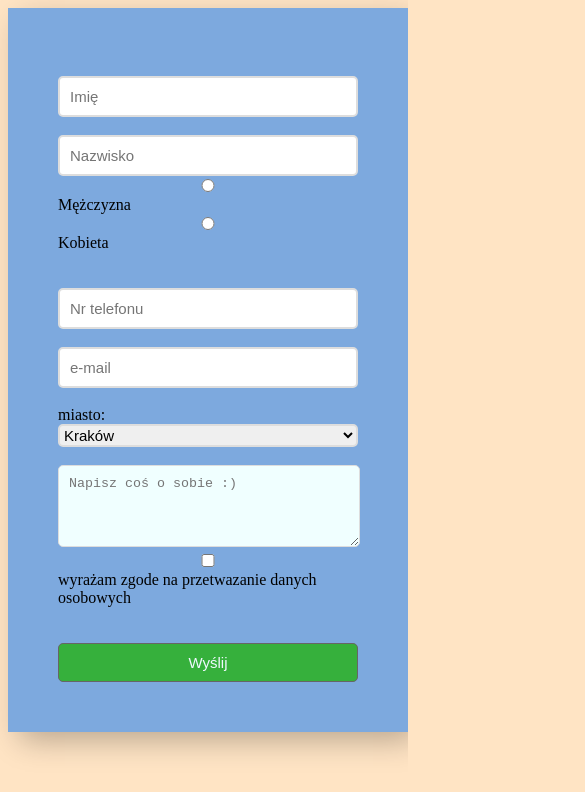
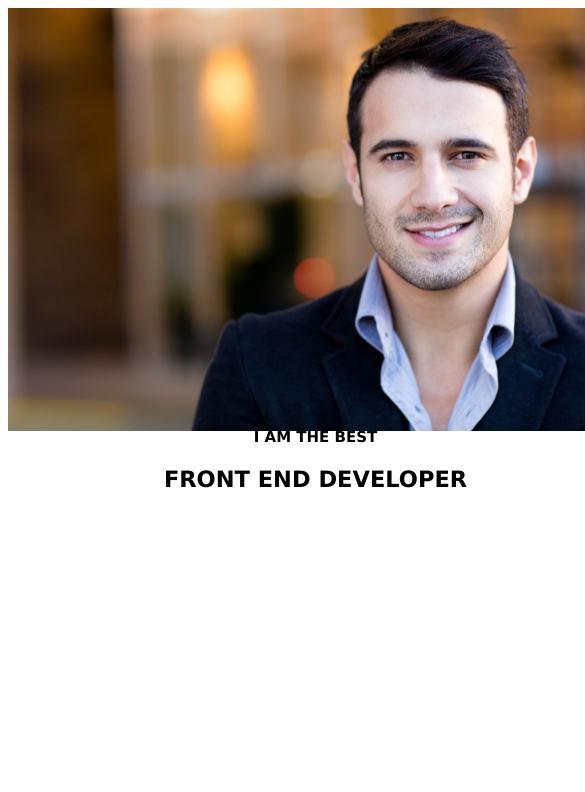
Before and after one commit to mikello88/mikello88.github.io, a plain HTML site: page index.html in a window 390 px wide. Shown: the top 792 px of the page, 585 px wide, since content can reach past the window. Drawn offline with Linux system fonts and the light colour scheme.

Commit message:
responsive

```diff
--- a/css/style.css
+++ /dev/null
@@ -1,55 +0,0 @@
-body {
-    background-color: bisque;
-}
-
-#container {
-    margin-left: auto;
-    margin-right: auto;
-    padding: 50px;
-    width: 300px;
-    background-color: #7da9de;
-    -webkit-box-shadow: 10px 10px 29px -2px rgba(0,0,0,0.28);
-    -moz-box-shadow: 10px 10px 29px -2px rgba(0,0,0,0.28);
-    box-shadow: 10px 10px 29px -2px rgba(0,0,0,0.28);
-}
-
-input {
-    width: 300px;
-    padding: 10px;
-    margin-left: auto;
-    margin-right: auto;
-    color: black;
-    border: 2px solid #ddd;
-    border-radius: 5px;
-    font-size: 15px;
-    box-sizing: border-box;
-}
-
-select {
-    width: 300px;
-    border: 2px solid #ddd;
-    border-radius: 5px;
-    font-size: 15px;
-    color: black;
-    line-height: 6px;
-
-}
-
-textarea {
-    background-color: azure;
-    color: black;
-    width: 280px;
-    padding: 10px;
-    margin-left: auto;
-    margin-right: auto;
-    border: 1px solid #ddd;
-    border-radius: 5px
-}
-
-input[type=submit] {
-    width: 300px;
-    border: 1px solid #666;
-    border-radius: 5px;
-    color: aliceblue;
-    background-color: #36b03c;
-}
--- a/index.html
+++ b/index.html
@@ -1,51 +1,17 @@
 <!DOCTYPE html>
-<html lang="pl">
-
+<html lang="en">
 <head>
     <meta charset="UTF-8">
-    <title>Formularz</title>
-    <link rel="stylesheet" href="css/style.css">
+    <title>RWD zadnie domowe</title>
+    <link rel="stylesheet" href="responsive.css">
 </head>
-
 <body>
-
-   <form action="https://formspree.io/dzieciolmichal@o2.pl" method="post" id="container">
-         <br>
-            <label for="imie"></label>
-            <input type="text" name="imie" id="imie" placeholder="Imię"><br>
-         <br>
-            <label for="nazwisko"></label>
-            <input type="text" name="nazwisko" id="nazwisko" placeholder="Nazwisko"><br>
-           <div id="radio">
-            <div class="pierwsza"><input type="radio" name="plec" value="mezczyzna"></div>
-               <div class="druga">Mężczyzna</div>
-            <div class="trzecia"><input type="radio" name="plec" value="kobieta"></div>
-               <div class="czwarta">Kobieta</div>
-           </div>
-
-<br>
-         <br>
-            <label for="usrtel"></label>
-            <input type="tel" name="usrtel" id="usrtel" maxlength="9" placeholder="Nr telefonu"><br>
-         <br>
-            <label for="email"></label>
-            <input type="email" name="email" id="email" placeholder="e-mail"><br><br>
-       miasto:<br>
-            <select name="miasto">
-                <option value="krakow">Kraków</option>
-                <option value="warszawa">Warszawa</option>
-                <option value="gdansk">Gdańsk</option>
-            </select><br><br>
-            <textarea rows="4" cols="39" placeholder="Napisz coś o sobie :)"></textarea><br>
-
-            <input type="checkbox" name="daneosobowe" value="daneosobowe" id="daneosobowe">
-            <label for="daneosobowe">wyrażam zgode na przetwazanie danych osobowych</label><br><br><br>
-            <input type="submit" value="Wyślij">
-    </form>
-
-
-
+    <div>
+        <article>
+            <h4>I AM THE BEST</h4>
+            <h2>FRONT END DEVELOPER</h2>
+        </article>
+    </div>
 
 </body>
-
 </html>
--- /dev/null
+++ b/responsive.css
@@ -0,0 +1,54 @@
+body {
+    font-size: 15px;
+    background-color: black;
+    font-family: 'Verdana';
+}
+
+div {
+    background-image: url(obrazy/man-1.jpg);
+    background-repeat: no-repeat;
+    background-size: contain;
+    width: 40em;
+    height: 40em;
+    margin-left: auto;
+    margin-right: auto;
+}
+
+article {
+    color: blanchedalmond;
+    text-align: left;
+    margin-left: 1em;
+    padding: 10px;
+}
+
+
+@media only screen and (max-width: 78em) {
+    body {
+        background-color: black;
+    }
+
+    article {
+        color: blanchedalmond;
+        text-align: right;
+        padding: 10px;
+         }
+    div {
+        background-image: url(obrazy/man-2.jpg);
+    }
+}
+
+@media only screen and (max-width:66em) {
+    body {
+        background-color: white;
+    }
+
+    article {
+        color: black;
+        text-align: center;
+        padding-top: 400px;
+    }
+
+    div {
+        background-image: url(obrazy/man-1.jpg);
+    }
+}
```
Also changed, not shown: obrazy/man-1.jpg (added), obrazy/man-2.jpg (added).
